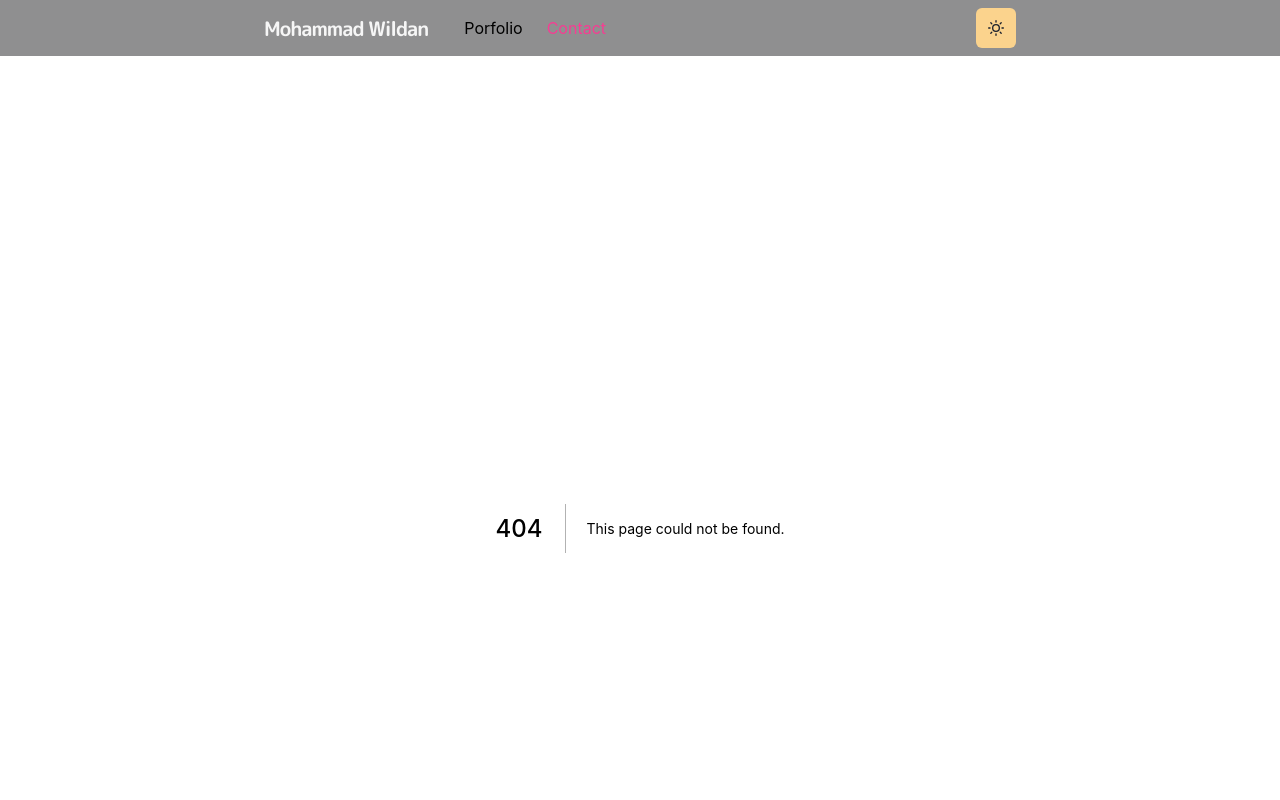
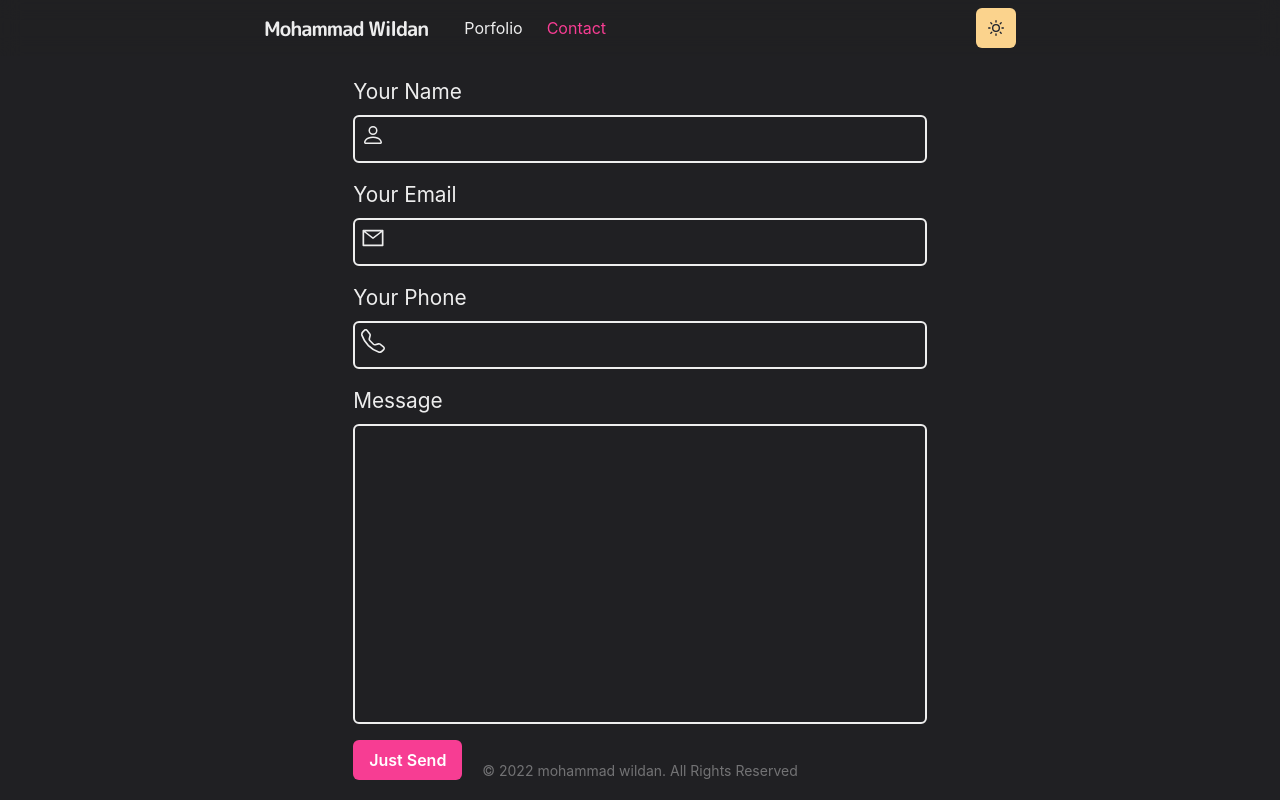
Before and after one commit to mohwildan/portofolio-mohammad-wildan, a Next.js app: page /contact in a window 1280 px wide. Before the commit this address had no page. Shown: the top 800 px of the page. Built offline with nearby package versions, Linux system fonts and the light colour scheme.

Commit message:
add contact

```diff
--- a/components/ButtonMain.tsx
+++ b/components/ButtonMain.tsx
@@ -4,9 +4,10 @@ import { FC, ReactNode } from "react";
 
 interface Props {
   children: ReactNode;
+  props?: any
 }
 
-const ButtonMain: FC<Props> = ({ children }) => {
+const ButtonMain: FC<Props> = ({ children, props }) => {
   return (
     <Box display="flex" alignItems="center" justifyContent="center" my={4}>
       <Button
--- /dev/null
+++ b/components/InputAnimations.tsx
@@ -0,0 +1,21 @@
+import { motion } from "framer-motion";
+import { FC, ReactNode } from "react";
+
+interface Props {
+    children: ReactNode
+    delay?: number;
+}
+
+const InputAnimations: FC<Props> = ({children, delay}) => {
+  return (
+    <motion.div
+      initial={{ y: 20, opacity: 0 }}
+      animate={{ y: 0, opacity: 1 }}
+      transition={{ duration: 0.8, delay }}
+    >
+      {children}
+    </motion.div>
+  )
+}
+
+export default InputAnimations
--- /dev/null
+++ b/pages/contact.tsx
@@ -0,0 +1,104 @@
+/* eslint-disable react/no-children-prop */
+import {
+  Button,
+  Container,
+  Input,
+  InputGroup,
+  InputLeftElement,
+  Stack,
+  Text,
+  Textarea,
+} from "@chakra-ui/react";
+import Layout from "../components/Layout/articel";
+import { useColorModeValue } from "@chakra-ui/react";
+import InputAnimations from "../components/InputAnimations";
+import { AiOutlineMail } from "react-icons/ai";
+import { BsPerson, BsTelephone } from "react-icons/bs";
+
+const Contact = () => {
+  return (
+    <Layout title="contact">
+      <Container>
+        <form style={{ marginBottom: "2rem" }}>
+          <Stack spacing={4} h="calc(100vh - 200px)" justifyContent="center">
+            <InputAnimations>
+              <Text fontSize="1.3rem">Your Name</Text>
+              <InputGroup mt={2}>
+                <InputLeftElement
+                  pointerEvents="none"
+                  children={<BsPerson fontSize="1.5rem" />}
+                />
+                <Input
+                  size="lg"
+                  borderColor={useColorModeValue("violet", "orange")}
+                  border="2px solid"
+                  focusBorderColor="pink.50"
+                  _hover={{ border: "2px solid", borderColor: "pink.50" }}
+                  type="text"
+                />
+              </InputGroup>
+            </InputAnimations>
+            <InputAnimations delay={0.2}>
+              <Text fontSize="1.3rem">Your Email</Text>
+              <InputGroup mt={2}>
+                <InputLeftElement
+                  pointerEvents="none"
+                  children={<AiOutlineMail fontSize="1.5rem" />}
+                />
+                <Input
+                  size="lg"
+                  borderColor={useColorModeValue("violet", "orange")}
+                  border="2px solid"
+                  focusBorderColor="pink.50"
+                  _hover={{ border: "2px solid", borderColor: "pink.50" }}
+                  type="email"
+                />
+              </InputGroup>
+            </InputAnimations>
+            <InputAnimations delay={0.3}>
+              <Text fontSize="1.3rem">Your Phone</Text>
+              <InputGroup mt={2}>
+                <InputLeftElement
+                  pointerEvents="none"
+                  children={<BsTelephone fontSize="1.5rem" />}
+                />
+                <Input
+                  size="lg"
+                  borderColor={useColorModeValue("violet", "orange")}
+                  border="2px solid"
+                  focusBorderColor="pink.50"
+                  _hover={{ border: "2px solid", borderColor: "pink.50" }}
+                  type="number"
+                />
+              </InputGroup>
+            </InputAnimations>
+            <InputAnimations delay={0.4}>
+              <Text fontSize="1.3rem">Message</Text>
+              <Textarea
+                borderColor={useColorModeValue("violet", "orange")}
+                border="2px solid"
+                focusBorderColor="pink.50"
+                _hover={{ border: "2px solid", borderColor: "pink.50" }}
+                resize="none"
+                h="300px"
+                mt={2}
+              />
+            </InputAnimations>
+            <InputAnimations delay={0.5}>
+              <Button
+                bg="pink.50"
+                color="white"
+                _hover={{ bg: "pink.500" }}
+                _active={{ bg: "pink.400" }}
+              >
+                Just Send
+              </Button>
+            </InputAnimations>
+          </Stack>
+        </form>
+      </Container>
+    </Layout>
+  );
+};
+
+export default Contact;
--- a/pages/index.tsx
+++ b/pages/index.tsx
@@ -35,7 +35,7 @@ const Home: NextPage = () => {
             </Heading>
             <p>
               Front End Web Developer{" "}
-              <span style={{ color: "#F73D93" }}>/</span> Responsif Web Desing
+              <span style={{ color: "#F73D93" }}>/</span> Responsif Web Design
             </p>
           </Box>
           <Box
--- a/pages/porfolio.tsx
+++ b/pages/porfolio.tsx
@@ -36,7 +36,7 @@ Prisma ORM , Posgres SQL, Next Auth"
               linkLive="https://mechamaru.netlify.app"
               linkCode="https://github.com/mohwildan/Next-styled-components"
             >
-              menawarkan jasa pembuatan desing website yang menarik
+              menawarkan jasa pembuatan design website yang menarik
             </PorfolioGrid>
           </Sections>
           <Sections delay={0.2}>
```
